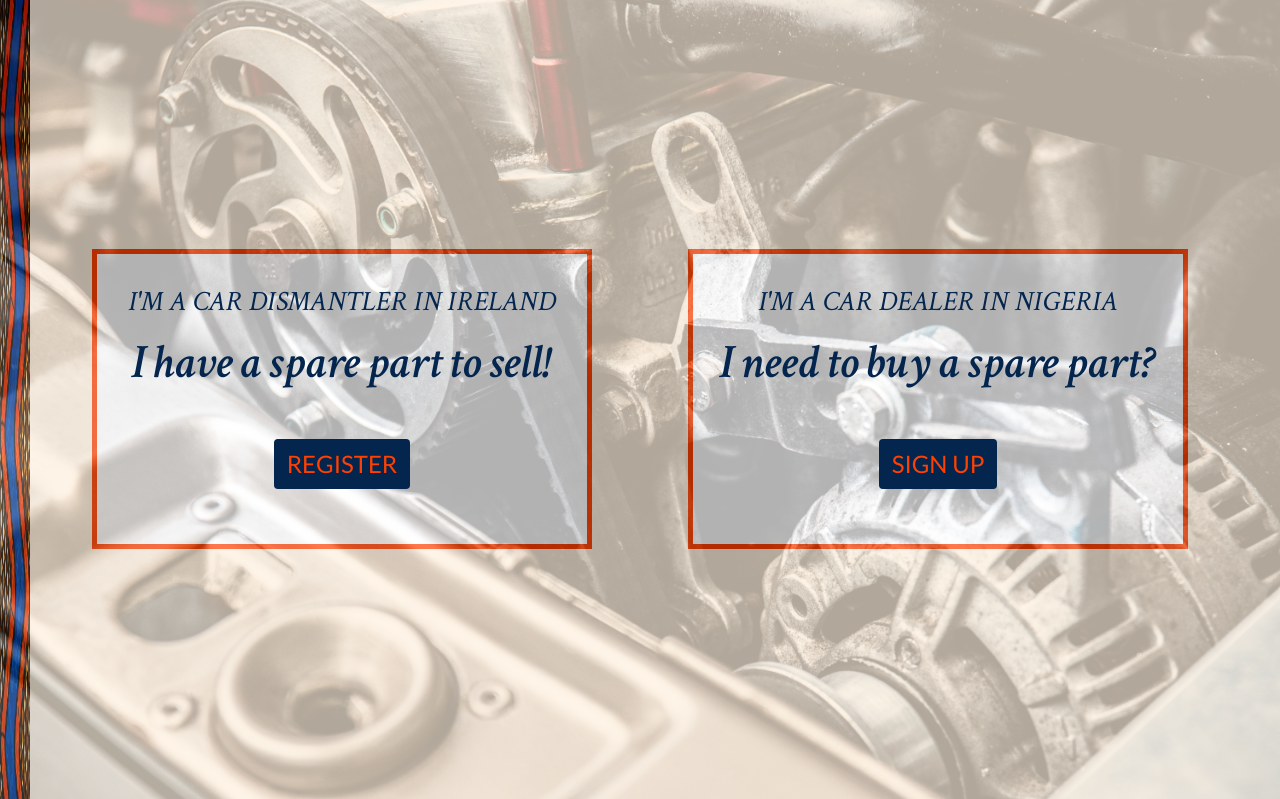
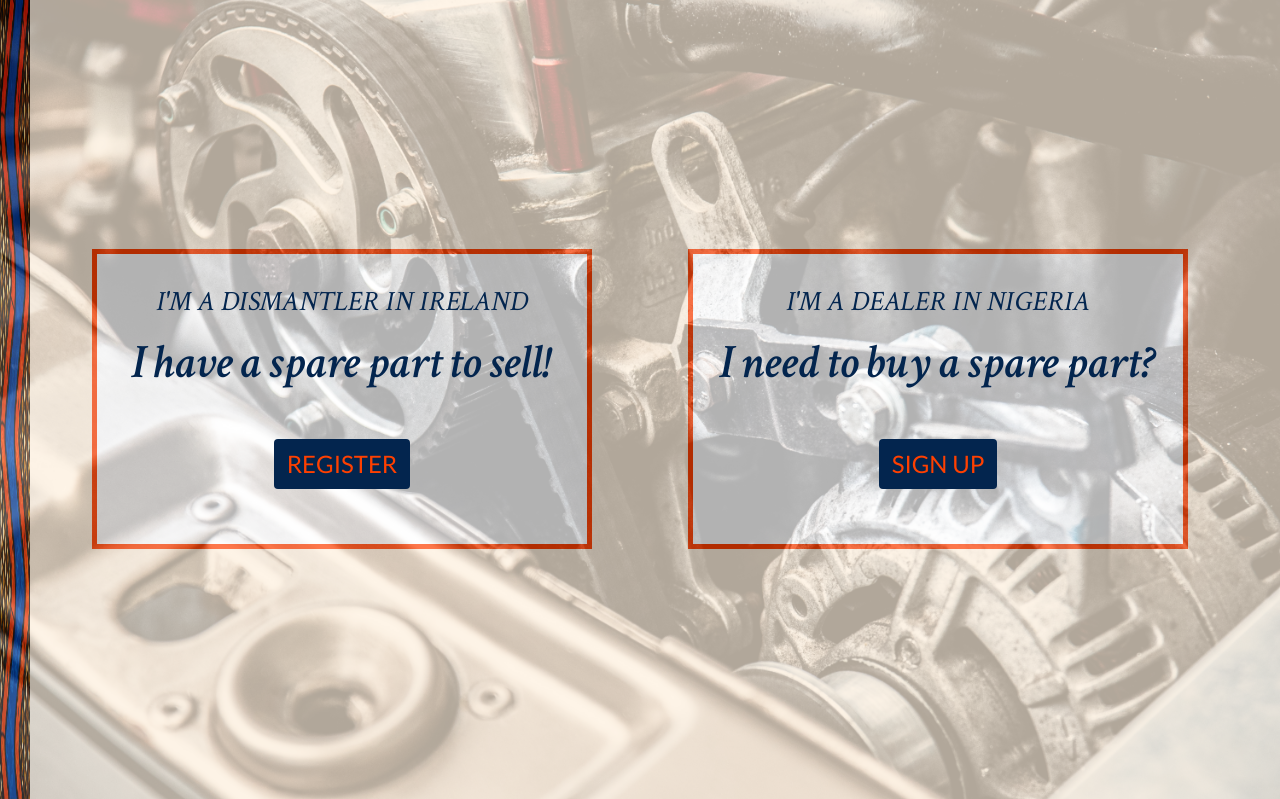
Before and after one commit to mkuti/corklagos-venture, a Django app: page / in a window 1280 px wide. Shown: the part 127-926 px from the top of the page. Run offline with Django 3.2, Linux system fonts and the light colour scheme; some libraries are stand-ins or nearby versions.

Commit message:
Changed call text

```diff
--- a/home/templates/index.html
+++ b/home/templates/index.html
@@ -10,7 +10,7 @@
             <div class="col-6-md mx-5 my-5 bg-white call-container">
                 <div class="row">
                     <div class="col-12">
-                        <h3 class="call-header text-uppercase">I'm a car dismantler in Ireland</h3>
+                        <h3 class="call-header text-uppercase">I'm a dismantler in Ireland</h3>
                     </div>
                     <div class="col-12">
                         <p class="call-content">I have a spare part to sell!</p>
@@ -23,7 +23,7 @@
             <div class="col-6-md mx-5 my-5 bg-white call-container">
                 <div class="row">
                     <div class="col-12">
-                        <h3 class="call-header text-uppercase">I'm a car dealer in Nigeria</h3>
+                        <h3 class="call-header text-uppercase">I'm a dealer in Nigeria</h3>
                     </div>
                     <div class="col-12">
                         <p class="call-content">I need to buy a spare part?</p>
```
